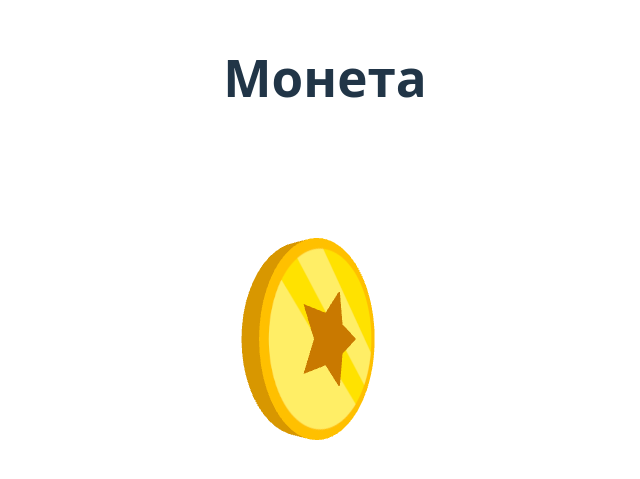
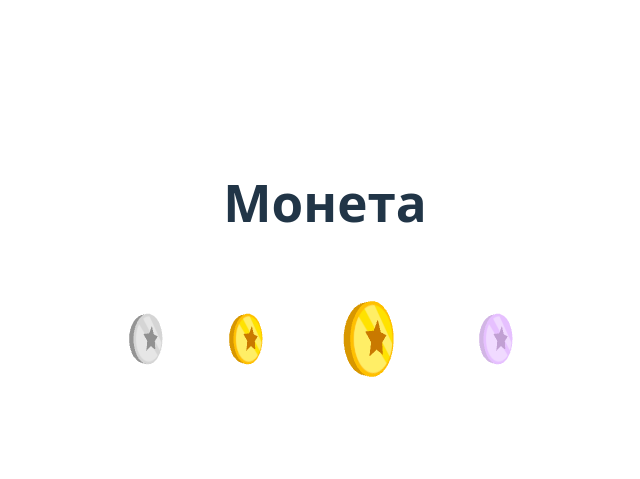
Before and after one commit to DmitriyDadorin/animation_coin, a React (Vite) app: page / in a window 1280 px wide. Shown: the part 123-602 px from the top of the page, without its empty margins (315-955 px from the left). Built offline with nearby package versions, Linux system fonts and the light colour scheme.

Commit message:
Добавил пропсы

```diff
--- a/src/App.tsx
+++ b/src/App.tsx
@@ -5,8 +5,33 @@ function App() {
   return (
     <>
       <h1>Монета</h1>
-      <CoinWithEmbeddedStars />
-      </>
+      <div
+        style={{
+          display: "flex",
+          justifyContent: "center",
+          alignItems: "center",
+        }}
+      >
+        <CoinWithEmbeddedStars
+          width={100}
+          height={100}
+          outerRingColor="#d5d5d5"
+          innerCircleColor="#d5d5d5"
+          starColor="#919191"
+          edgeColor="#949494"
+        />
+        <CoinWithEmbeddedStars width={100} height={100} />
+        <CoinWithEmbeddedStars width={150} height={150} />
+        <CoinWithEmbeddedStars
+          width={100}
+          height={100}
+          outerRingColor="#e6c0ff"
+          innerCircleColor="#e6c0ff"
+          starColor="#c1a0d3"
+          edgeColor="#d2b5e5"
+        />
+      </div>
+    </>
   );
 }
 
--- a/src/Coin3D.tsx
+++ b/src/Coin3D.tsx
@@ -1,7 +1,27 @@
 import React, { useEffect, useRef } from "react";
 import * as THREE from "three";
 
-const CoinWithEmbeddedStars: React.FC = () => {
+interface CoinProps {
+  width?: number;            // ширина канваса, по умолчанию 400px
+  height?: number;           // высота канваса, по умолчанию 400px
+  coinRadius?: number;       // радиус монеты (используется в геометрии цилиндра), по умолчанию 1
+  coinThickness?: number;    // толщина монеты, по умолчанию 0.2
+  outerRingColor?: string;   // цвет внешнего кольца монеты, по умолчанию "#FFC000"
+  innerCircleColor?: string; // цвет внутреннего круга монеты, по умолчанию "#FFE200"
+  starColor?: string;        // цвет звёзд, по умолчанию "#c97900"
+  edgeColor?: string;        // цвет ребра монеты, по умолчанию "#d89700"
+}
+
+const CoinWithEmbeddedStars: React.FC<CoinProps> = ({
+  width = 400,
+  height = 400,
+  coinRadius = 1,
+  coinThickness = 0.2,
+  outerRingColor = "#FFC000",
+  innerCircleColor = "#FFE200",
+  starColor = "#c97900",
+  edgeColor = "#d89700",
+}) => {
   const canvasRef = useRef<HTMLDivElement>(null);
 
   useEffect(() => {
@@ -30,67 +50,67 @@ const CoinWithEmbeddedStars: React.FC = () => {
     const group = new THREE.Group();
 
     // ===================== 1) ТЕКСТУРА ДЛЯ ЛИЦА МОНЕТЫ =====================
-    const size = 512; // размер canvas
+    const textureSize = 512; // размер canvas для текстуры
     const coinCanvas = document.createElement("canvas");
-    coinCanvas.width = size;
-    coinCanvas.height = size;
+    coinCanvas.width = textureSize;
+    coinCanvas.height = textureSize;
     const ctx = coinCanvas.getContext("2d")!;
 
-    // a) Фоновое «кольцо» (более тёмный золотой)
-    ctx.fillStyle = "#FFC000";
-    ctx.fillRect(0, 0, size, size);
+    // a) Фоновое «кольцо» (используем переданный outerRingColor)
+    ctx.fillStyle = outerRingColor;
+    ctx.fillRect(0, 0, textureSize, textureSize);
 
-    // b) Внутренний круг (по центру, посветлее)
-    const centerX = size / 2;
-    const centerY = size / 2;
-    const innerRadius = size * 0.45;
+    // b) Внутренний круг (центр, innerCircleColor)
+    const centerX = textureSize / 2;
+    const centerY = textureSize / 2;
+    const innerRadius = textureSize * 0.45;
 
     ctx.beginPath();
-    ctx.fillStyle = "#FFE200";
+    ctx.fillStyle = innerCircleColor;
     ctx.arc(centerX, centerY, innerRadius, 0, 2 * Math.PI);
     ctx.fill();
 
-    // c) Отблески ТОЛЬКО на внутреннем круге:
+    // c) Отблески на внутреннем круге:
     ctx.save();
     ctx.beginPath();
     ctx.arc(centerX, centerY, innerRadius, 0, 2 * Math.PI);
-    ctx.clip(); // ограничиваем область рисования внутренним кругом
+    ctx.clip();
 
-    // Повернём контекст, чтобы нарисовать диагональные полосы
+    // Поворот контекста для диагональных полос
     ctx.translate(centerX, centerY);
-    ctx.rotate(-Math.PI / 4); // угол наклона отблесков
+    ctx.rotate(-Math.PI / 4);
 
-    // Первая (более широкая) полоса
+    // Первая широкая полоса
     ctx.fillStyle = "rgba(255,255,255,0.40)";
-    // Здесь ширина ~0.1 от size, а длина – весь canvas
-    ctx.fillRect(-size * 0.5, -size * 0.25, size, size * 0.2);
+    ctx.fillRect(-textureSize * 0.5, -textureSize * 0.25, textureSize, textureSize * 0.2);
 
-    // Вторая (поуже и чуть смещённая) полоса
+    // Вторая полоса
     ctx.fillStyle = "rgba(255,255,255,0.40)";
-    // Смещаем немного, делаем уже
-    ctx.fillRect(-size * 0.5, size * 0.1, size, size * 0.5);
+    ctx.fillRect(-textureSize * 0.5, textureSize * 0.1, textureSize, textureSize * 0.5);
 
-    // Выходим из clip
     ctx.restore();
 
-    // Создаём текстуру из canvas
     const coinTexture = new THREE.CanvasTexture(coinCanvas);
     coinTexture.colorSpace = THREE.SRGBColorSpace;
     coinTexture.anisotropy = 16;
 
-    // ===================== 2) ГЕОМЕТРИЯ И МАТЕРИАЛ МОНЕТЫ =====================
-    const coinGeometry = new THREE.CylinderGeometry(1, 1, 0.2, 64);
+    // ===================== 2) ГЕОМЕТРИЯ И МАТЕРИАЛЫ МОНЕТЫ =====================
+    const coinGeometry = new THREE.CylinderGeometry(
+      coinRadius,
+      coinRadius,
+      coinThickness,
+      64
+    );
 
-    // a) Лицевые стороны (top, bottom) с текстурой
+    // a) Материал для лицевых сторон (с текстурой)
     const faceMaterial = new THREE.MeshBasicMaterial({
       map: coinTexture,
     });
-    // b) Ребро (edge) монеты — более тёмный золотой
+    // b) Материал для ребра монеты
     const edgeMaterial = new THREE.MeshBasicMaterial({
-      color: "#d89700",
+      color: edgeColor,
     });
 
-    // Собираем цилиндр: [edgeMaterial, faceMaterial, faceMaterial]
     const coinMesh = new THREE.Mesh(coinGeometry, [
       edgeMaterial,
       faceMaterial,
@@ -102,8 +122,9 @@ const CoinWithEmbeddedStars: React.FC = () => {
     // ===================== 3) ЗВЕЗДА =====================
     const createStar = () => {
       const starShape = new THREE.Shape();
-      const outerRadius = 0.5;
-      const innerRadius = 0.25;
+      // Размер звезды задаём относительно coinRadius
+      const outerRadius = coinRadius * 0.5;
+      const innerRadius = coinRadius * 0.25;
       const spikes = 5;
 
       for (let i = 0; i < spikes * 2; i++) {
@@ -132,7 +153,7 @@ const CoinWithEmbeddedStars: React.FC = () => {
       starGeometry.center();
 
       const starMaterial = new THREE.MeshBasicMaterial({
-        color: "#c97900",
+        color: starColor,
       });
 
       return new THREE.Mesh(starGeometry, starMaterial);
@@ -140,19 +161,20 @@ const CoinWithEmbeddedStars: React.FC = () => {
 
     // Звезда на лицевой стороне
     const starFront = createStar();
-    starFront.position.set(0, 0, 0.03 + 0.02);
+    starFront.rotation.z = Math.PI / 12;
+    starFront.position.set(0, 0, coinThickness / 2 - 0.05);
     group.add(starFront);
 
     // Звезда на задней стороне
     const starBack = createStar();
+    starBack.rotation.z = Math.PI / -12;
     starBack.rotation.x = Math.PI;
-    starBack.position.set(0, 0, -0.03 - 0.02);
+    starBack.position.set(0, 0, -coinThickness / 2 + 0.05);
     group.add(starBack);
 
-    // Добавляем группу в сцену
     scene.add(group);
 
-    // ===================== 4) АНИМАЦИЯ (вращение) =====================
+    // ===================== 4) АНИМАЦИЯ =====================
     const animate = () => {
       requestAnimationFrame(animate);
       group.rotation.y += 0.015;
@@ -160,16 +182,16 @@ const CoinWithEmbeddedStars: React.FC = () => {
     };
     animate();
 
-    // ===================== 5) Ресайз =====================
+    // ===================== 5) РЕСАЙЗ =====================
     const handleResize = () => {
-      const { clientWidth, clientHeight } = canvasRef.current!;
+      if (!canvasRef.current) return;
+      const { clientWidth, clientHeight } = canvasRef.current;
       renderer.setSize(clientWidth, clientHeight);
       camera.aspect = clientWidth / clientHeight;
       camera.updateProjectionMatrix();
     };
     window.addEventListener("resize", handleResize);
 
-    // Очистка
     return () => {
       window.removeEventListener("resize", handleResize);
       renderer.dispose();
@@ -178,12 +200,21 @@ const CoinWithEmbeddedStars: React.FC = () => {
       edgeMaterial.dispose();
       coinTexture.dispose();
     };
-  }, []);
+  }, [
+    width,
+    height,
+    coinRadius,
+    coinThickness,
+    outerRingColor,
+    innerCircleColor,
+    starColor,
+    edgeColor,
+  ]);
 
   return (
     <div
       ref={canvasRef}
-      style={{ width: "400px", height: "400px", margin: "auto" }}
+      style={{ width: `${width}px`, height: `${height}px`, margin: "auto" }}
     />
   );
 };
```
